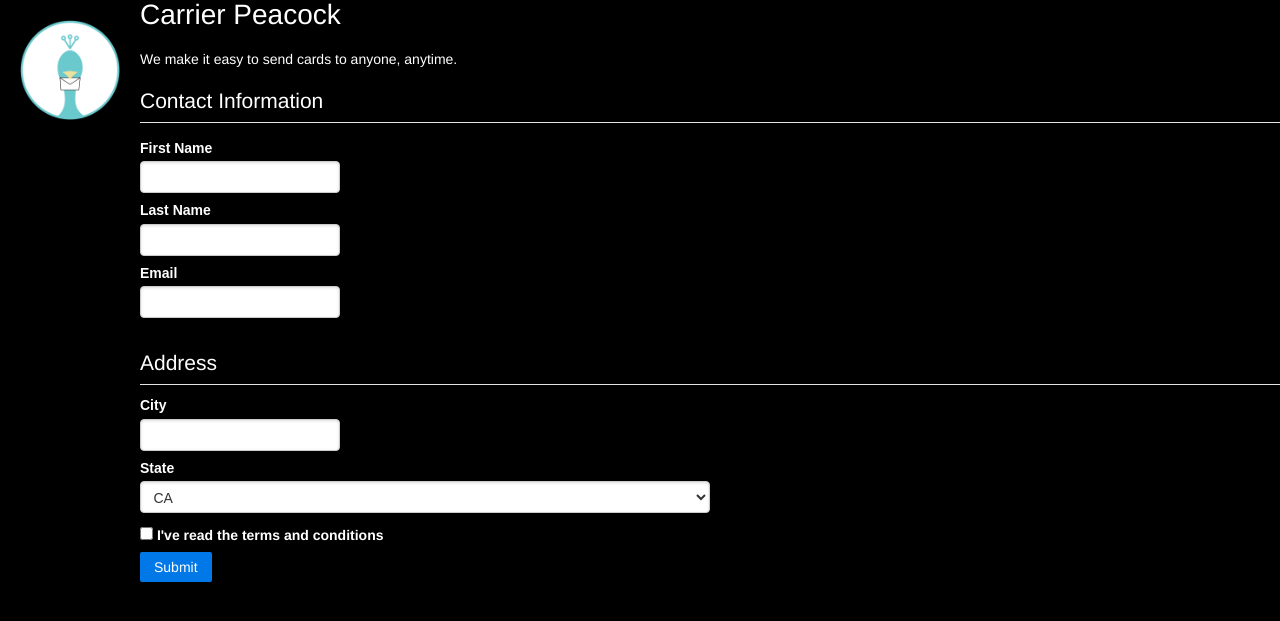
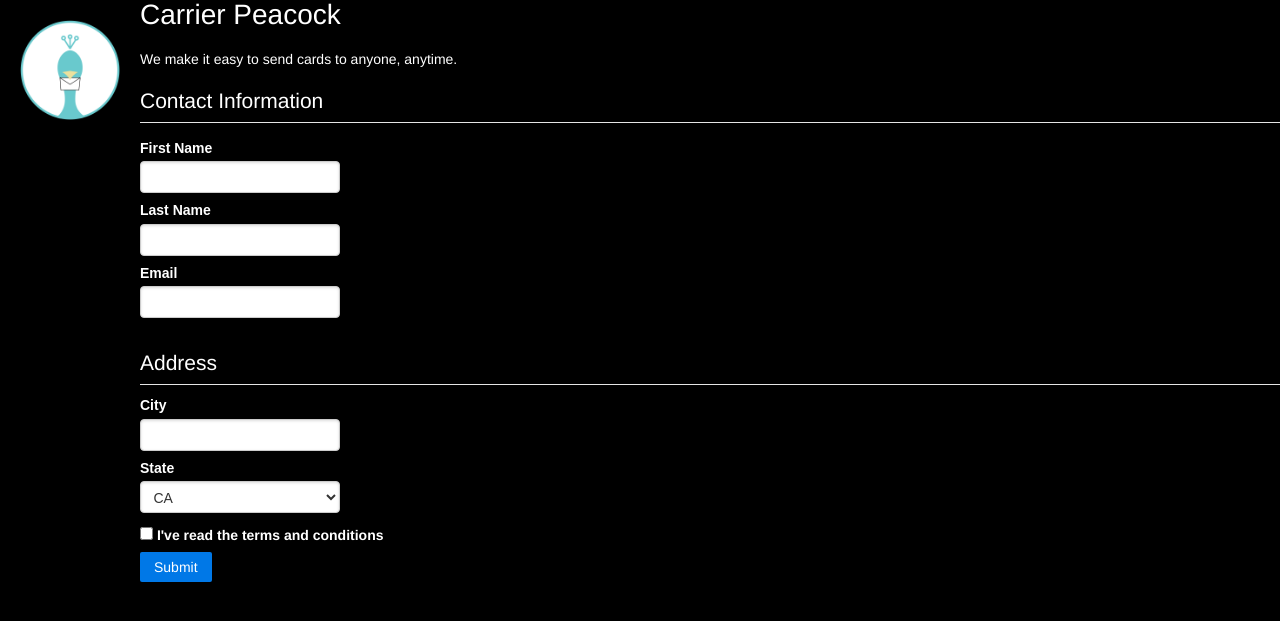
Before and after one commit to carrierpeacock/carrierpeacock.github.io, a PHP site: page / in a window 1280 px wide. Shown: the part 19-640 px from the top of the page. Run offline with PHP 8.4, Linux system fonts and the light colour scheme; some libraries are stand-ins or nearby versions.

Commit message:
readd index.html

```diff
--- a/css/style.css
+++ b/css/style.css
@@ -26,7 +26,7 @@
 label {
     color:white;
 }
-select {
+#state {
     width: 200px;
 }
 #info input:not(#terms) {
```
